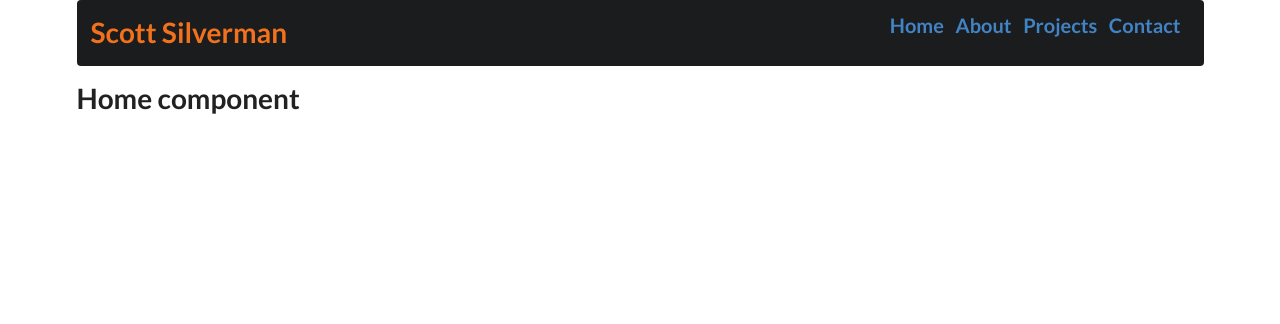
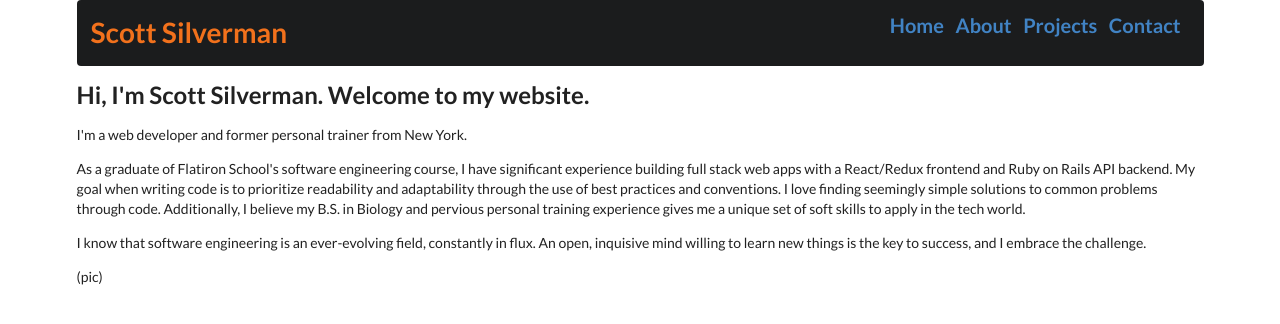
Before and after one commit to ScottMS724/my-website, a React (Create React App) app: page / in a window 1280 px wide. Shown: the top 324 px of the page. Built offline with nearby package versions, Linux system fonts and the light colour scheme.

Commit message:
add Home component content

```diff
--- a/src/components/About.js
+++ b/src/components/About.js
@@ -3,7 +3,7 @@ import React from 'react'
 const About = () => {
     return (
         <div>
-            <h1>About component</h1>
+            <h1>About Me</h1>
         </div>
     );
 };
--- a/src/components/Home.js
+++ b/src/components/Home.js
@@ -3,7 +3,20 @@ import React from 'react'
 const Home = () => {
     return (
         <div>
-            <h1>Home component</h1>
+            <h2>Hi, I'm Scott Silverman. Welcome to my website.</h2>
+
+            <p>I'm a web developer and former personal trainer from New York.</p>
+
+            <p>As a graduate of Flatiron School's software engineering course, I have significant experience
+            building full stack web apps with a React/Redux frontend and Ruby on Rails API backend. My goal when writing code is to
+            prioritize readability and adaptability through the use of best practices and conventions. I love finding seemingly simple
+            solutions to common problems through code. Additionally, I believe my B.S. in Biology and
+            pervious personal training experience gives me a unique set of soft skills to apply in the tech world.</p>
+
+            <p>I know that software engineering is an ever-evolving field, constantly in flux. An open, inquisive mind willing to learn new things
+            is the key to success, and I embrace the challenge.</p>
+
+           <p>(pic)</p>
         </div>
     );
 };
```
